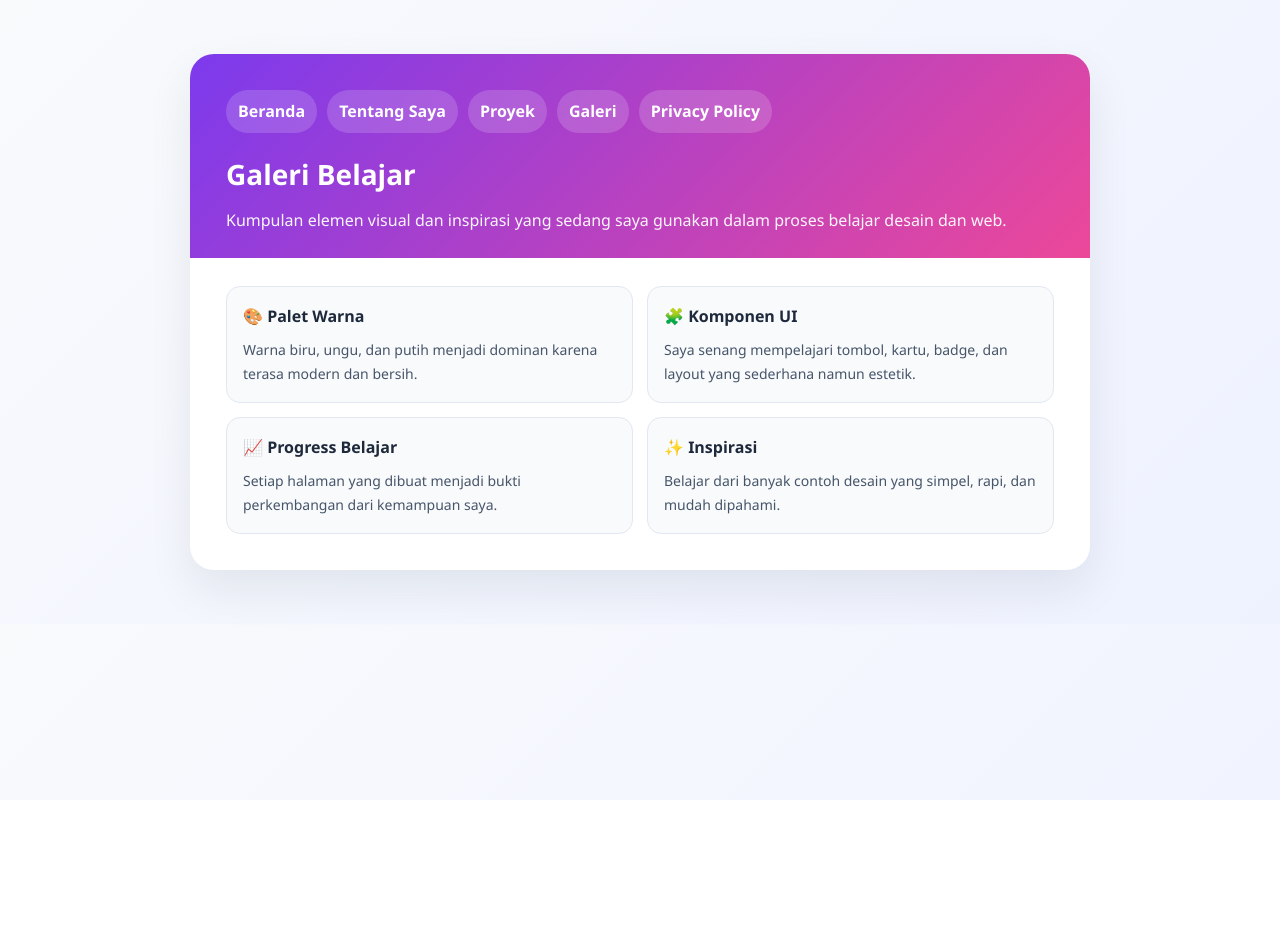
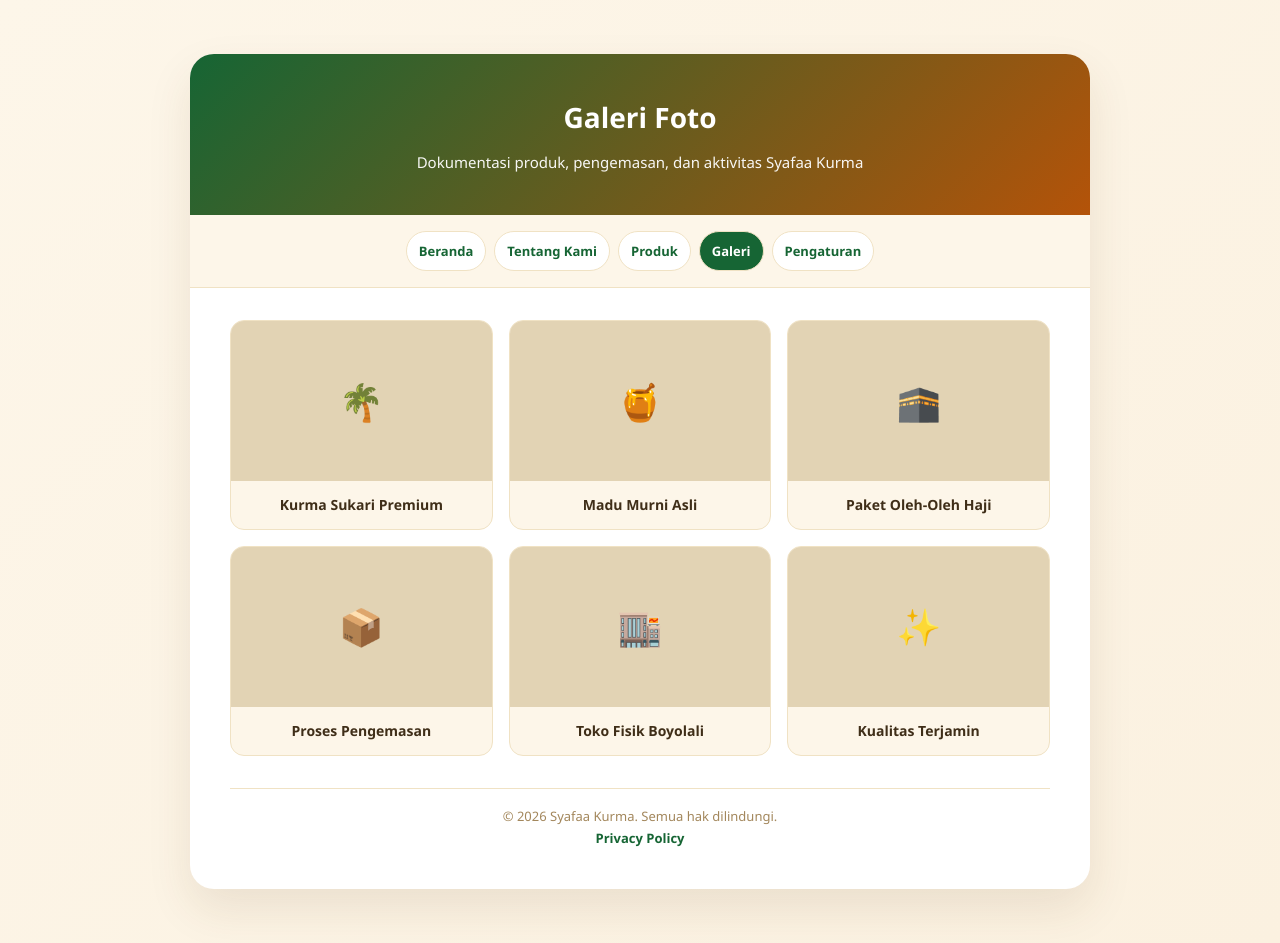
Before and after one commit to radinpendriya-ux/aurofa, a website: page gallery.html in a window 1280 px wide. Before the commit the page ends 800 px from the top, so only its background shows below. Drawn offline with Linux system fonts and the light colour scheme.

Commit message:
Update gallery.html

```diff
--- a/gallery.html
+++ b/gallery.html
@@ -3,56 +3,154 @@
 <head>
     <meta charset="UTF-8">
     <meta name="viewport" content="width=device-width, initial-scale=1.0">
-    <title>Galeri Belajar | Aurofa</title>
+    <meta name="facebook-domain-verification" content="duiuv4hkfz9ovo5s0au3d5vru2dxsc" />
+    <meta name="description" content="Galeri foto produk, dokumentasi toko, dan aktivitas Syafaa Kurma.">
+    <title>Galeri | Syafaa Kurma</title>
+    <link rel="icon" type="image/png" sizes="48x48" href="/favicon.png">
+    <link rel="shortcut icon" href="/favicon.png">
+    <link rel="apple-touch-icon" href="/favicon.png">
     <style>
         * { box-sizing: border-box; margin: 0; padding: 0; }
-        body { font-family: 'Segoe UI', Tahoma, Geneva, Verdana, sans-serif; background: linear-gradient(135deg, #f8fafc 0%, #eef2ff 100%); color: #334155; line-height: 1.7; padding: 24px; }
-        .container { max-width: 900px; margin: 30px auto; background: #ffffff; border-radius: 24px; box-shadow: 0 20px 45px rgba(15, 23, 42, 0.08); overflow: hidden; }
-        .hero { padding: 36px 36px 24px; background: linear-gradient(135deg, #7c3aed 0%, #ec4899 100%); color: white; }
-        nav { display: flex; flex-wrap: wrap; gap: 10px; margin-bottom: 18px; }
-        nav a { color: white; text-decoration: none; font-weight: 600; background: rgba(255,255,255,0.16); padding: 8px 12px; border-radius: 999px; }
-        h1 { font-size: 28px; margin-bottom: 8px; }
-        .intro { font-size: 16px; opacity: 0.95; }
-        .content { padding: 28px 36px 36px; }
-        .grid { display: grid; grid-template-columns: repeat(2, minmax(0, 1fr)); gap: 14px; }
-        .card { background: #f8fafc; border: 1px solid #e2e8f0; border-radius: 14px; padding: 16px; }
-        .card h2 { font-size: 16px; margin-bottom: 8px; color: #1e293b; }
-        .card p { font-size: 14px; color: #475569; }
-        @media (max-width: 760px) { .grid { grid-template-columns: 1fr; } }
+        body {
+            font-family: 'Segoe UI', Tahoma, Geneva, Verdana, sans-serif;
+            background: linear-gradient(135deg, #fdf6e9 0%, #fbf1e0 100%);
+            color: #3f2e18;
+            line-height: 1.7;
+            padding: 24px;
+        }
+        .container {
+            max-width: 900px;
+            margin: 30px auto;
+            background: #ffffff;
+            border-radius: 24px;
+            box-shadow: 0 20px 45px rgba(87, 60, 20, 0.1);
+            overflow: hidden;
+        }
+        .hero {
+            padding: 40px;
+            background: linear-gradient(135deg, #166534 0%, #b45309 100%);
+            color: white;
+            text-align: center;
+        }
+        .hero h1 { font-size: 28px; margin-bottom: 8px; }
+        .hero p { opacity: 0.95; font-size: 15px; }
+        .nav {
+            display: flex;
+            flex-wrap: wrap;
+            justify-content: center;
+            gap: 8px;
+            padding: 16px 20px;
+            background: #fdf6e9;
+            border-bottom: 1px solid #f0e2c4;
+        }
+        .nav a {
+            text-decoration: none;
+            color: #166534;
+            font-weight: 600;
+            font-size: 13px;
+            padding: 8px 12px;
+            border-radius: 999px;
+            background: #ffffff;
+            border: 1px solid #f0e2c4;
+        }
+        .content { padding: 32px 40px 40px; }
+        .gallery-grid {
+            display: grid;
+            grid-template-columns: repeat(3, minmax(0, 1fr));
+            gap: 16px;
+        }
+        .gallery-card {
+            background: #fdf6e9;
+            border: 1px solid #f0e2c4;
+            border-radius: 14px;
+            overflow: hidden;
+            text-align: center;
+        }
+        .gallery-placeholder {
+            width: 100%;
+            height: 160px;
+            background: #e2d3b4;
+            display: flex;
+            align-items: center;
+            justify-content: center;
+            font-size: 36px;
+        }
+        .gallery-card img {
+            width: 100%;
+            height: 160px;
+            object-fit: cover;
+            display: block;
+        }
+        .gallery-title {
+            padding: 12px;
+            font-size: 14px;
+            font-weight: 600;
+            color: #3f2e18;
+        }
+        footer {
+            margin-top: 32px;
+            padding-top: 16px;
+            border-top: 1px solid #f0e2c4;
+            font-size: 13px;
+            color: #a3875c;
+            text-align: center;
+        }
+        @media (max-width: 760px) {
+            .gallery-grid { grid-template-columns: repeat(2, minmax(0, 1fr)); }
+            .hero, .content { padding-left: 20px; padding-right: 20px; }
+        }
+        @media (max-width: 480px) {
+            .gallery-grid { grid-template-columns: 1fr; }
+        }
     </style>
 </head>
 <body>
     <div class="container">
         <div class="hero">
-            <nav>
-                <a href="index.html">Beranda</a>
-                <a href="about.html">Tentang Saya</a>
-                <a href="projects.html">Proyek</a>
-                <a href="gallery.html">Galeri</a>
-                <a href="privacy-policy.html">Privacy Policy</a>
-            </nav>
-            <h1>Galeri Belajar</h1>
-            <p class="intro">Kumpulan elemen visual dan inspirasi yang sedang saya gunakan dalam proses belajar desain dan web.</p>
+            <h1>Galeri Foto</h1>
+            <p>Dokumentasi produk, pengemasan, dan aktivitas Syafaa Kurma</p>
         </div>
+
+        <div class="nav">
+            <a href="index.html">Beranda</a>
+            <a href="about.html">Tentang Kami</a>
+            <a href="produk.html">Produk</a>
+            <a href="gallery.html" style="background: #166534; color: #fff;">Galeri</a>
+            <a href="pengaturan.html">Pengaturan</a>
+        </div>
+
         <div class="content">
-            <div class="grid">
-                <div class="card">
-                    <h2>🎨 Palet Warna</h2>
-                    <p>Warna biru, ungu, dan putih menjadi dominan karena terasa modern dan bersih.</p>
+            <div class="gallery-grid">
+                <div class="gallery-card">
+                    <div class="gallery-placeholder">🌴</div>
+                    <div class="gallery-title">Kurma Sukari Premium</div>
                 </div>
-                <div class="card">
-                    <h2>🧩 Komponen UI</h2>
-                    <p>Saya senang mempelajari tombol, kartu, badge, dan layout yang sederhana namun estetik.</p>
+                <div class="gallery-card">
+                    <div class="gallery-placeholder">🍯</div>
+                    <div class="gallery-title">Madu Murni Asli</div>
                 </div>
-                <div class="card">
-                    <h2>📈 Progress Belajar</h2>
-                    <p>Setiap halaman yang dibuat menjadi bukti perkembangan dari kemampuan saya.</p>
+                <div class="gallery-card">
+                    <div class="gallery-placeholder">🕋</div>
+                    <div class="gallery-title">Paket Oleh-Oleh Haji</div>
                 </div>
-                <div class="card">
-                    <h2>✨ Inspirasi</h2>
-                    <p>Belajar dari banyak contoh desain yang simpel, rapi, dan mudah dipahami.</p>
+                <div class="gallery-card">
+                    <div class="gallery-placeholder">📦</div>
+                    <div class="gallery-title">Proses Pengemasan</div>
+                </div>
+                <div class="gallery-card">
+                    <div class="gallery-placeholder">🏬</div>
+                    <div class="gallery-title">Toko Fisik Boyolali</div>
+                </div>
+                <div class="gallery-card">
+                    <div class="gallery-placeholder">✨</div>
+                    <div class="gallery-title">Kualitas Terjamin</div>
                 </div>
             </div>
+
+            <footer>
+                &copy; 2026 Syafaa Kurma. Semua hak dilindungi.<br>
+                <a href="privacy-policy.html" style="color: #166534; text-decoration: none; font-weight: 600;">Privacy Policy</a>
+            </footer>
         </div>
     </div>
 </body>
```
